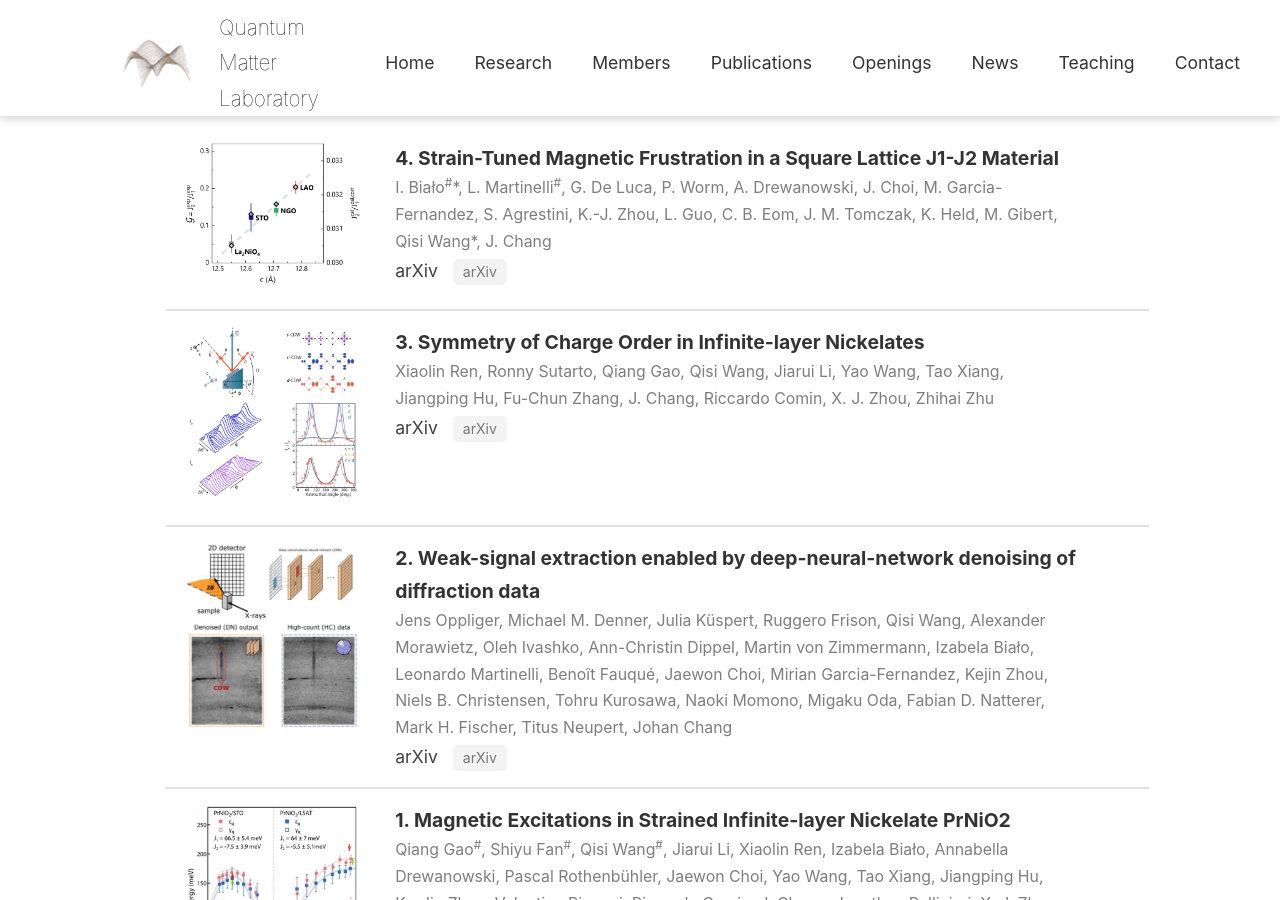
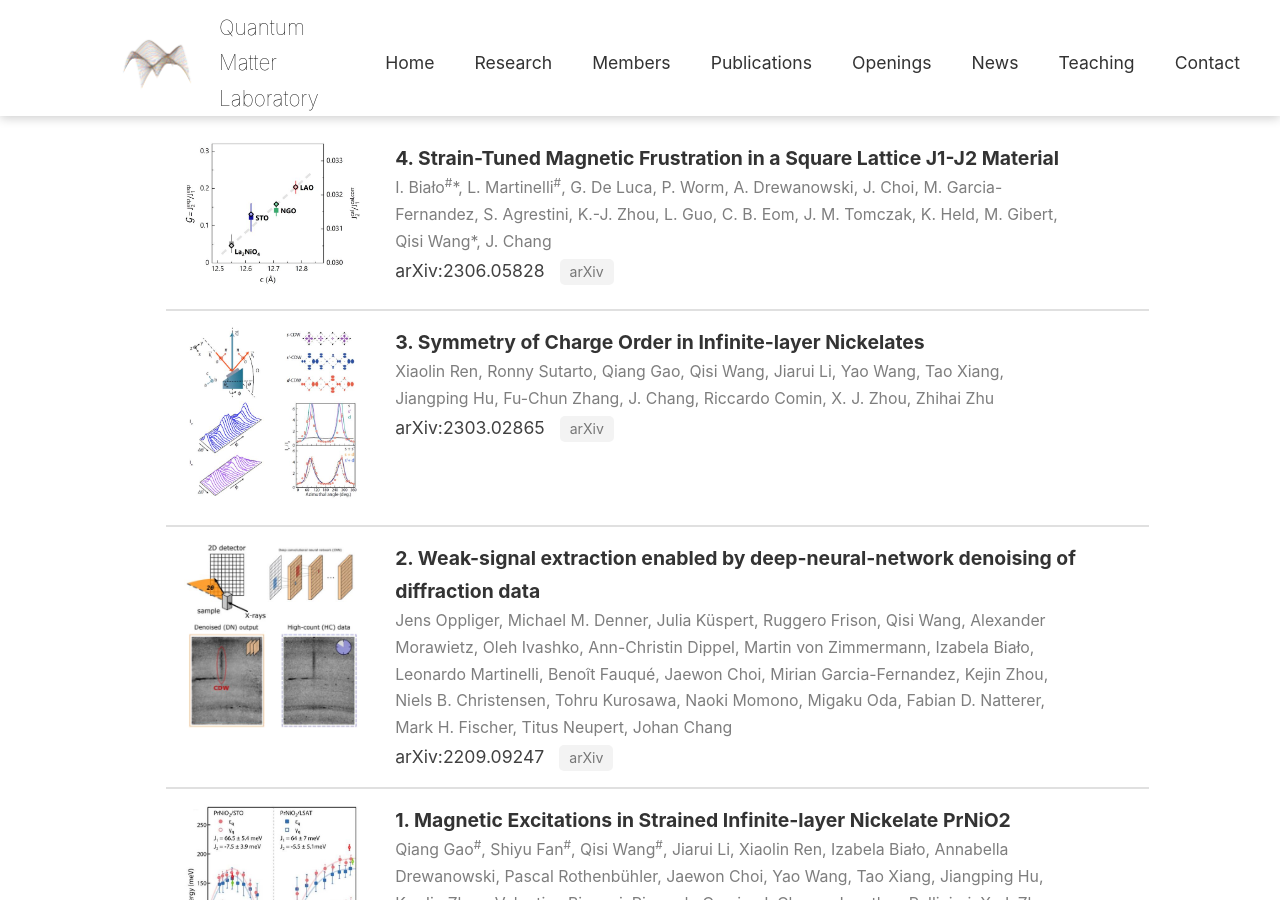
Before and after one commit to qmcuhk/qmcuhk.github.io, a Jekyll site: the page built from _pages/publications.md, in a window 1280 px wide and 900 px high, scrolled down 919 px. Built offline with Jekyll 4.4.1, drawn with Linux system fonts in a browser that asks for light colours; some web fonts are replaced; some of the changed text lies outside the part shown.

Commit message:
update arxiv preprints

```diff
--- a/_data/publications.yml
+++ b/_data/publications.yml
@@ -1,6 +1,6 @@
 - title: Strain-Tuned Magnetic Frustration in a Square Lattice J1-J2 Material
   date: 2023-06
-  journal: arXiv
+  journal: arXiv:2306.05828
   arxiv: https://arxiv.org/abs/2306.05828
   preprint: true
   doi: https://doi.org/10.48550/arXiv.2306.05828
@@ -12,7 +12,7 @@
 
 - title: Weak-signal extraction enabled by deep-neural-network denoising of diffraction data
   date: 2022-09
-  journal: arXiv
+  journal: arXiv:2209.09247
   arxiv: https://arxiv.org/abs/2209.09247
   preprint: true
   doi: https://doi.org/10.48550/arXiv.2209.09247
@@ -20,11 +20,11 @@
   authors: Jens Oppliger, Michael M. Denner, Julia Küspert, Ruggero Frison, Qisi Wang, Alexander Morawietz, Oleh Ivashko, Ann-Christin Dippel, Martin von Zimmermann, Izabela Biało, Leonardo Martinelli, Benoît Fauqué, Jaewon Choi, Mirian Garcia-Fernandez, Kejin Zhou, Niels B. Christensen, Tohru Kurosawa, Naoki Momono, Migaku Oda, Fabian D. Natterer, Mark H. Fischer, Titus Neupert, Johan Chang
   authors-short: Jens Oppliger et. al.
   picture-path: 2022_oppliger.png
-  description: 1.
+  description: 1
 
 - title: Symmetry of Charge Order in Infinite-layer Nickelates
   date: 2023-03
-  journal: arXiv
+  journal: arXiv:2303.02865
   arxiv: https://arxiv.org/abs/2303.02865
   preprint: true
   doi: https://doi.org/10.48550/arXiv.2303.02865
@@ -36,7 +36,7 @@
 
 - title: Magnetic Excitations in Strained Infinite-layer Nickelate PrNiO2
   date: 2022-08
-  journal: arXiv
+  journal: arXiv:2208.05614
   arxiv: https://arxiv.org/abs/2208.05614
   preprint: true
   doi: https://doi.org/10.48550/arXiv.2208.05614
```
